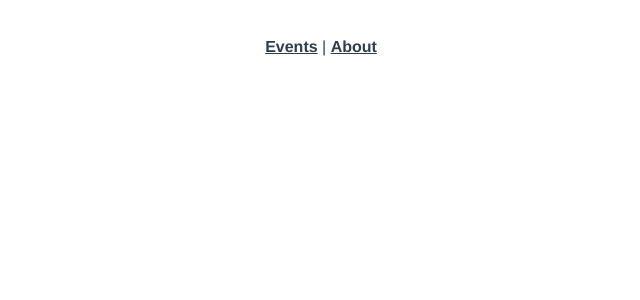
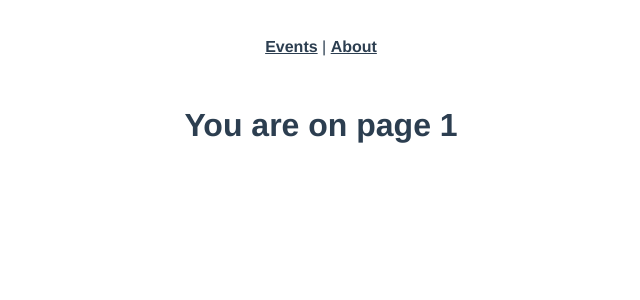
Before and after one commit to mina-etml/Real-Wold-Vue3, a Vue app: page /events/1 in a window 1280 px wide. Before the commit this address had no page. Shown: the top 300 px of the page, without its empty margins (319-959 px from the left). Built offline with nearby package versions, Linux system fonts and the light colour scheme.

Commit message:
New Course: Router - Pages as a propos parameter (to test it : http://localhost:5173/events/3)

```diff
--- /dev/null
+++ b/src/components/Events.vue
@@ -0,0 +1,6 @@
+<script setup>
+defineProps(['page'])
+</script>
+<template>
+  <h1>You are on page {{ page }}</h1>
+</template>
--- a/src/router/index.js
+++ b/src/router/index.js
@@ -2,6 +2,7 @@ import { createRouter, createWebHistory } from 'vue-router'
 import EventListView from '../views/EventListView.vue'
 import AboutView from '../views/AboutView.vue'
 import EventDetailsView from '../views/EventDetailsView.vue'
+import Events from '../components/Events.vue'
 
 const router = createRouter({
   history: createWebHistory(import.meta.env.BASE_URL),
@@ -26,6 +27,11 @@ const router = createRouter({
       props: true,
       component: EventDetailsView,
     },
+    {
+      path: '/events/:page',
+      component: Events,
+      props: true,
+    },
   ],
 })
 
```
